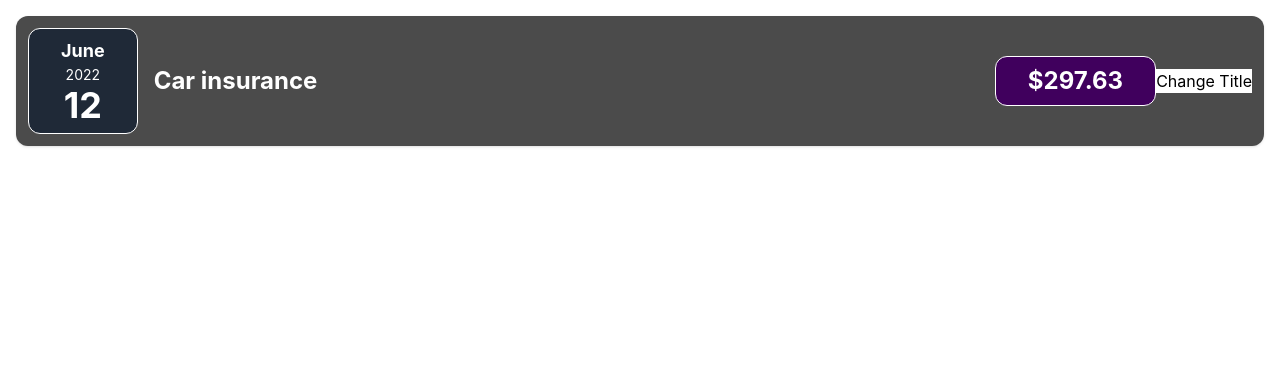
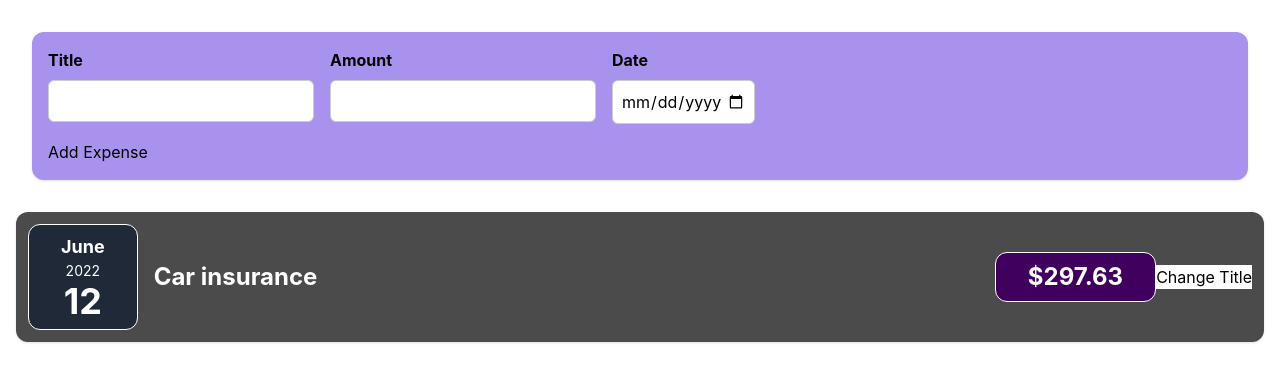
Before and after one commit to PM-Jab/react-expense-recorder, a React (Create React App) app: page / in a window 1280 px wide. Shown: the top 382 px of the page. Built offline with nearby package versions, Linux system fonts and the light colour scheme.

Commit message:
🚧 creating expense modal

```diff
--- a/src/App.js
+++ b/src/App.js
@@ -1,7 +1,9 @@
 import ExpenseItem from "./components/expenses/ExpenseItem";
+import NewExpense from "./components/newExpense/NewExpense";
 const App = () => {
   return (
     <div>
+      <NewExpense />
       <ExpenseItem
         date={new Date(2022, 5, 12)}
         title="Car insurance"
--- /dev/null
+++ b/src/components/expenses/Expense.jsx
@@ -0,0 +1,7 @@
+import React from "react";
+import ExpenseItem from "./ExpenseItem";
+import Card from "../shared/Card";
+
+const Expense = (props) => {
+  return <Card className=""></Card>;
+};
--- /dev/null
+++ b/src/components/newExpense/ExpenseForm.jsx
@@ -0,0 +1,40 @@
+import React from "react";
+
+const ExpenseForm = () => {
+  return (
+    <form>
+      <div className="flex flex-wrap gap-4 mb-4 text-left">
+        <div className="">
+          <label className="font-bold mb-2 block">Title</label>
+          <input
+            type="text"
+            className="font-inherit p-2 rounded-md border border-solid border-white1"
+          />
+        </div>
+        <div>
+          <label className="font-bold mb-2 block">Amount</label>
+          <input
+            type="number"
+            min="0.01"
+            step="0.01"
+            className="font-inherit p-2 rounded-md border border-solid border-white1"
+          />
+        </div>
+        <div>
+          <label className="font-bold mb-2 block">Date</label>
+          <input
+            type="date"
+            min="2019-01-01"
+            max="2023-12-31"
+            className="font-inherit p-2 rounded-md border border-solid border-white1"
+          />
+        </div>
+      </div>
+      <div className="text-left">
+        <button type="submit">Add Expense</button>
+      </div>
+    </form>
+  );
+};
+
+export default ExpenseForm;
--- /dev/null
+++ b/src/components/newExpense/NewExpense.jsx
@@ -0,0 +1,12 @@
+import React from "react";
+import ExpenseForm from "./ExpenseForm";
+
+const NewExpense = () => {
+  return (
+    <div className="bg-[#a892ee] p-4 my-8 mx-auto max-w-[95%] rounded-xl text-center shadow">
+      <ExpenseForm />
+    </div>
+  );
+};
+
+export default NewExpense;
--- a/tailwind.config.js
+++ b/tailwind.config.js
@@ -6,6 +6,10 @@ module.exports = {
       colors: {
         gray1: "#4b4b4b",
         purple1: "#40005d",
+        white1: "#ccc",
+      },
+      numbers: {
+        200: "50rem",
       },
     },
   },
```
